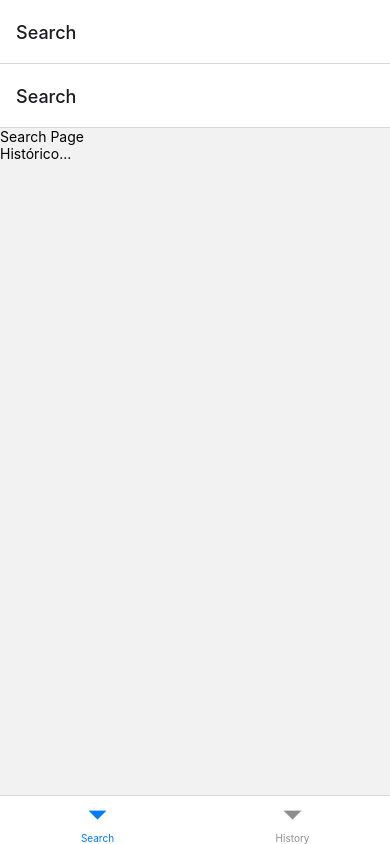
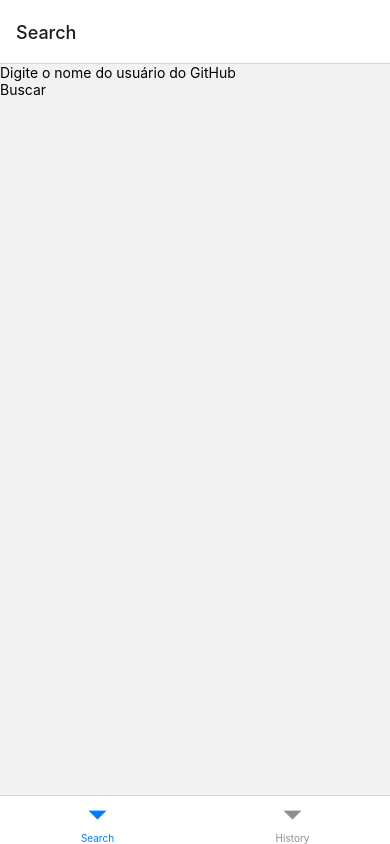
Before and after one commit to emanuelmarcolongo/HUBusca, a React Native app: screen /Search in a window 390 px wide. Built offline with nearby package versions, Linux system fonts and the light colour scheme.

Commit message:
feat: search github user & display on screen

```diff
--- a/App.tsx
+++ b/App.tsx
@@ -10,21 +10,13 @@ import { createBottomTabNavigator } from "@react-navigation/bottom-tabs";
 const Stack = createStackNavigator();
 const Tab = createBottomTabNavigator();
 
-function Tabs() {
-  return (
-    <Tab.Navigator>
-      <Tab.Screen name="Search" component={SearchPage}></Tab.Screen>
-      <Tab.Screen name="History" component={HistoryPage}></Tab.Screen>
-    </Tab.Navigator>
-  );
-}
 export default function App() {
   return (
     <NavigationContainer>
-      <Stack.Navigator>
-        <Stack.Screen name="Search" component={Tabs} />
-        <Stack.Screen name="History" component={HistoryPage} />
-      </Stack.Navigator>
+      <Tab.Navigator>
+        <Tab.Screen name="Search" component={SearchPage}></Tab.Screen>
+        <Tab.Screen name="History" component={HistoryPage}></Tab.Screen>
+      </Tab.Navigator>
     </NavigationContainer>
   );
 }
--- a/package.json
+++ b/package.json
@@ -13,6 +13,7 @@
     "@react-navigation/native": "^6.1.9",
     "@react-navigation/native-stack": "^6.9.17",
     "@react-navigation/stack": "^6.3.20",
+    "axios": "^1.6.2",
     "expo": "~49.0.15",
     "expo-status-bar": "~1.6.0",
     "react": "18.2.0",
--- a/src/pages/search/index.tsx
+++ b/src/pages/search/index.tsx
@@ -1,11 +1,68 @@
-import React from "react";
-import { View, Text } from "react-native";
+import React, { useState } from "react";
+import {
+  View,
+  Text,
+  TextInput,
+  TouchableOpacity,
+  Keyboard,
+  Image,
+} from "react-native";
+import { GitHubUser } from "../../../utils/types/githubUserResponse";
+import { fetchGitHubUser } from "./services/githubApi.service";
 
-export default function SearchPage({ navigation }: any) {
+export default function SearchPage() {
+  const [username, setUsername] = useState("");
+  const [userData, setUserData] = useState<GitHubUser | null>(null);
+  const [errorMessage, setErrorMessage] = useState<string | null>(null);
+
+  const searchUser = async () => {
+    try {
+      setUserData(null);
+      const user = await fetchGitHubUser(username);
+      setUserData(user);
+      setErrorMessage(null);
+      Keyboard.dismiss();
+    } catch (error) {
+      if (error instanceof Error) {
+        setErrorMessage(error.message);
+      } else {
+        setErrorMessage("Erro desconhecido. Por favor, tente novamente.");
+      }
+    }
+  };
+
   return (
     <View>
-      <Text>Search Page</Text>
-      <Text onPress={() => navigation.navigate("History")}>Histórico...</Text>
+      <TextInput
+        placeholder="Digite o nome do usuário do GitHub"
+        value={username}
+        onChangeText={(text) => setUsername(text)}
+      />
+      <TouchableOpacity onPress={searchUser}>
+        <Text>Buscar</Text>
+      </TouchableOpacity>
+      {errorMessage && (
+        <View>
+          <Text>{errorMessage}</Text>
+        </View>
+      )}
+      {userData && (
+        <View>
+          <Image
+            width={100}
+            height={100}
+            borderRadius={50}
+            source={{
+              uri: userData.avatar_url,
+            }}
+          />
+          <View>
+            <Text>Nome: {userData.name}</Text>
+            <Text>Login: {userData.login}</Text>
+            <Text>Localização: {userData.location}</Text>
+          </View>
+        </View>
+      )}
     </View>
   );
 }
--- /dev/null
+++ b/src/pages/search/services/githubApi.service.ts
@@ -0,0 +1,32 @@
+import axios, { AxiosError } from "axios";
+import { GitHubUser } from "../../../../utils/types/githubUserResponse";
+
+export const fetchGitHubUser = async (
+  username: string
+): Promise<GitHubUser> => {
+  try {
+    const response = await axios.get<GitHubUser>(
+      `https://api.github.com/users/${username}`
+    );
+    return response.data;
+  } catch (error) {
+    throw handleApiError(error as AxiosError<GitHubUser>);
+  }
+};
+
+const handleApiError = (error: AxiosError) => {
+  if (axios.isAxiosError(error)) {
+    const axiosError = error as AxiosError<GitHubUser>;
+    if (axiosError.response?.status === 404) {
+      return new Error("Usuário não encontrado.");
+    } else if (axiosError.response?.status === 500) {
+      return new Error(
+        "Erro interno do servidor. Por favor, tente novamente mais tarde."
+      );
+    } else {
+      return new Error("Erro desconhecido. Por favor, tente novamente.");
+    }
+  } else {
+    return new Error("Erro na requisição. Por favor, tente novamente.");
+  }
+};
--- /dev/null
+++ b/utils/types/githubUserResponse.ts
@@ -0,0 +1,34 @@
+export type GitHubUser = {
+  login: string;
+  id: number;
+  node_id: string;
+  avatar_url: string;
+  gravatar_id: string;
+  url: string;
+  html_url: string;
+  followers_url: string;
+  following_url: string;
+  gists_url: string;
+  starred_url: string;
+  subscriptions_url: string;
+  organizations_url: string;
+  repos_url: string;
+  events_url: string;
+  received_events_url: string;
+  type: string;
+  site_admin: boolean;
+  name: string;
+  company: string | null;
+  blog: string;
+  location: string;
+  email: string | null;
+  hireable: boolean | null;
+  bio: string;
+  twitter_username: string | null;
+  public_repos: number;
+  public_gists: number;
+  followers: number;
+  following: number;
+  created_at: string;
+  updated_at: string;
+};
```
Also changed, not shown: 1 other file (tests, documents, lock files or other folders).
